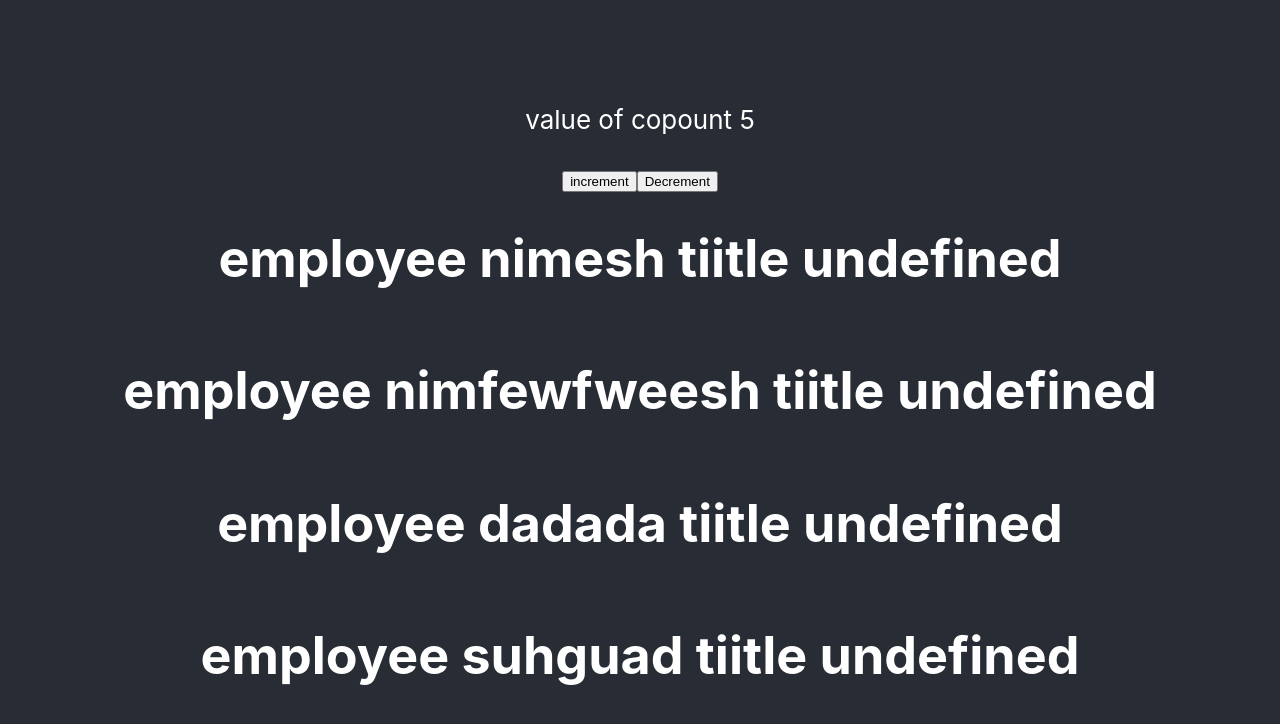
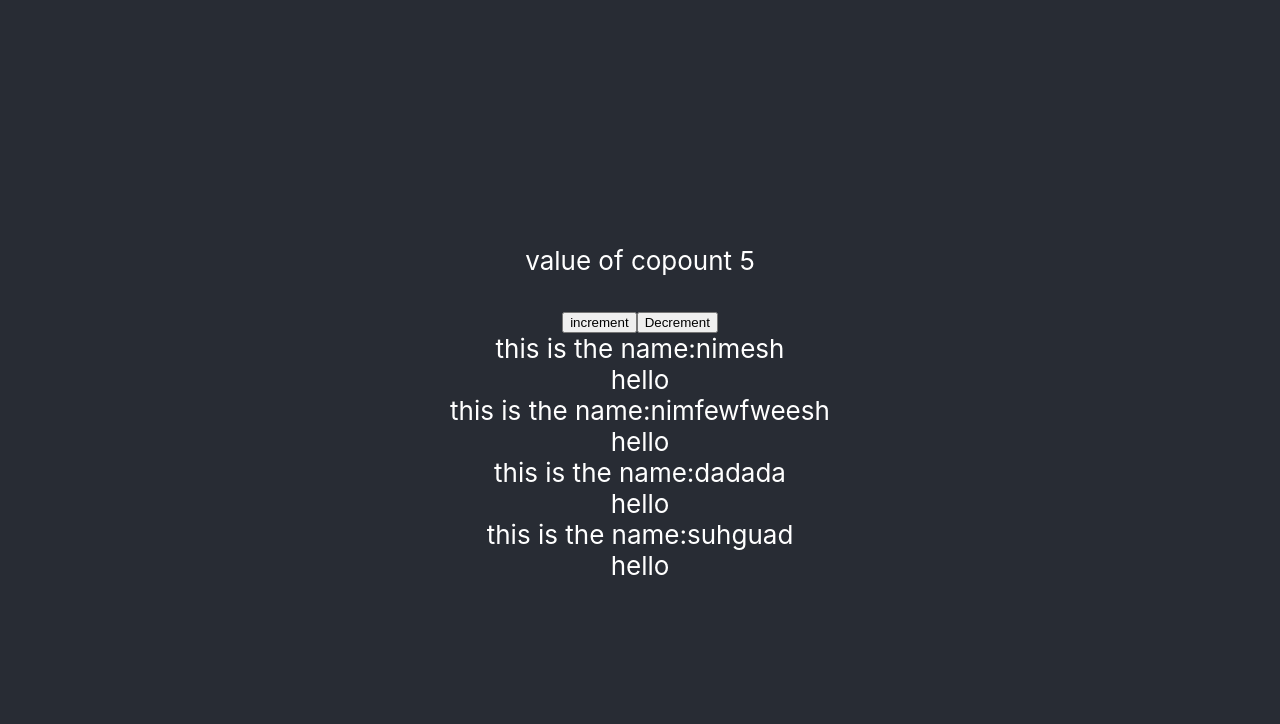
Before and after one commit to nimeshpoudel7/reactWithAmtony, a React (Create React App) app: page / in a window 1280 px wide. Shown: the top 724 px of the page. Built offline with nearby package versions, Linux system fonts and the light colour scheme.

Commit message:
spread operator

```diff
--- a/src/App.js
+++ b/src/App.js
@@ -1,7 +1,7 @@
 import { useState } from 'react';
 import './App.css';
 import Counter from './Counter';
-// import Employee from './Employee';
+import Employee from './Employee';
 
 
 function App() {
@@ -47,9 +47,10 @@ const emplyoee=[{
       <header className="App-header">
        <Counter/>
        {emplyoee.map((details,index)=>{
+
         return(
-          <h1>{`employee ${details.name} tiitle ${details.tiitle}`}</h1>
-        )
+           <Employee name={details.name} key={details.id}/>)
+
        })
        }
        {/* {data.map(details=>{
--- a/src/Employee.js
+++ b/src/Employee.js
@@ -2,11 +2,12 @@ import React from 'react'
 
 const Employee = (props) => {
 // const {name,address:{street,country,zone,salary:adressSalary},title,salary:Employesalary}=props
-
+  const {name,id,title}=props
 
   return (
     <div>
-      {/* <div>this is the name:{name} title= {street} address:{adressSalary}</div> */}
+      <div>this is the name:{name}</div>
+      hello
     </div>
   )
 }
```
